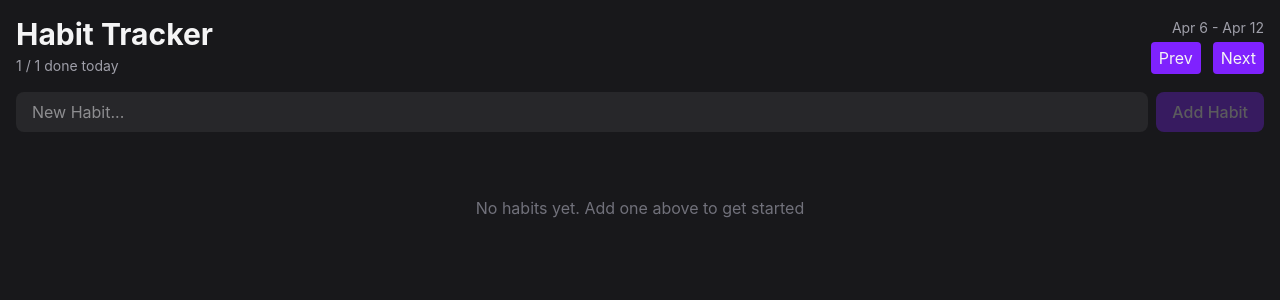
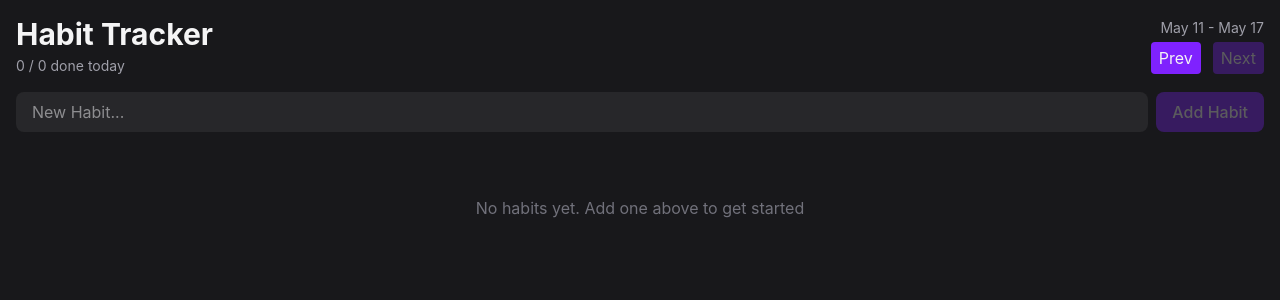
Before and after one commit to JGPico/HabitTracker, a React (Vite) app: page / in a window 1280 px wide. Shown: the top 300 px of the page. Built offline with nearby package versions, Linux system fonts and the light colour scheme.

Commit message:
can track previous weeks

```diff
--- a/src/App.tsx
+++ b/src/App.tsx
@@ -2,15 +2,29 @@
 import HabitForm from "./components/HabitForm"
 import HabitList from "./components/HabitList"
 import { HabitProvider } from "./context/HabitProvider"
+import { useState } from "react"
+import { addWeeks, eachDayOfInterval, endOfWeek, startOfWeek } from "date-fns"
 
 export default function App() {
+
+  const [weekOffset, setWeekOffset] = useState(0)
+  const week = addWeeks(new Date(), weekOffset)
+
+  // visible dates is derived state. derived from weekOffset
+  const visibleDates = eachDayOfInterval({
+    start: startOfWeek(week, { weekStartsOn: 1 }),
+    end: endOfWeek(week, { weekStartsOn: 1 })
+  })
 
   return <div className="max-w-2x1 mx-auto p-4 flex flex-col gap-4">
 
     <HabitProvider>
-      <Header />
+      <Header
+        visibleDates={visibleDates}
+        onNext={() => setWeekOffset(o => o + 1)}
+        onPrev={() => setWeekOffset(o => o - 1)} />
       <HabitForm />
-      <HabitList />
+      <HabitList visibleDates={visibleDates} />
     </HabitProvider>
   </div>
 }
--- a/src/components/HabitList.tsx
+++ b/src/components/HabitList.tsx
@@ -2,7 +2,11 @@
 import { eachDayOfInterval, endOfWeek, startOfWeek, format, isFuture, isSameDay, subDays } from "date-fns"
 import { useHabits, type Habit } from "../context/useHabits";
 
-export default function HabitList() {
+type HabitListProps = {
+    visibleDates: Date[]
+}
+
+export default function HabitList({ visibleDates }: HabitListProps) {
     const { habits } = useHabits()
 
     if (habits.length === 0) {
@@ -13,22 +17,21 @@
         {habits.map(habit => {
             return <HabitItem
                 key={habit.id}
-                habit={habit} />
+                habit={habit}
+                // visibleDates is prop drilling
+                visibleDates={visibleDates} />
         })}
     </div>
 }
 
 type HabitItemProps = {
     habit: Habit
+    visibleDates: Date[]
 }
 
-function HabitItem({ habit }: HabitItemProps) {
+function HabitItem({ habit, visibleDates }: HabitItemProps) {
 
     const { deleteHabit, toggleHabit } = useHabits()
-    const visibleDates = eachDayOfInterval({
-        start: startOfWeek(new Date(), { weekStartsOn: 1 }),
-        end: endOfWeek(new Date(), { weekStartsOn: 1 })
-    })
     const streak = getStreak(habit.completions)
     return (
         <div className="rounded-x1 bg-zinc-800 p-4 flex flex-col gap-3">
--- a/src/components/Header.tsx
+++ b/src/components/Header.tsx
@@ -1,17 +1,31 @@
+import { format, isToday } from "date-fns"
+import { useHabits } from "../context/useHabits.ts"
 import Button from "./Button.tsx"
 
-export default function Header() {
+type HeaderProps = {
+    visibleDates: Date[]
+    onPrev: () => void
+    onNext: () => void
+}
+
+export default function Header({ visibleDates, onNext, onPrev }: HeaderProps) {
+    const { habits } = useHabits()
+    const doneToday = habits.filter(h => h.completions.some(c => isToday(c))).length
+    const dateRange = `${format(visibleDates[0], "MMM d")} - ${format(visibleDates.at(-1)!, "MMM d")}`
+
     return <header className="flex items-center justify-between">
         <div className="flex flex-col gap-1">
             <h1 className="text-3xl font-bold">Habit Tracker</h1>
-            <span className="text-zinc-400 text-sm">1 / 1 done today</span>
+            <span className="text-zinc-400 text-sm">{doneToday} / {habits.length} done today</span>
         </div>
 
         <div className="flex flex-col gap-1 items-end">
-            <span className="text-zinc-400 text-sm">Apr 6 - Apr 12</span>
+            <span className="text-zinc-400 text-sm">{dateRange}</span>
             <div className="flex items-center gap-3">
-                <Button >Prev</Button>
-                <Button >Next</Button>
+                <Button onClick={onPrev} >Prev</Button>
+                <Button
+                    onClick={onNext}
+                    disabled={visibleDates.some(d => isToday(d))}>Next</Button>
             </div>
         </div>
     </header>
```
